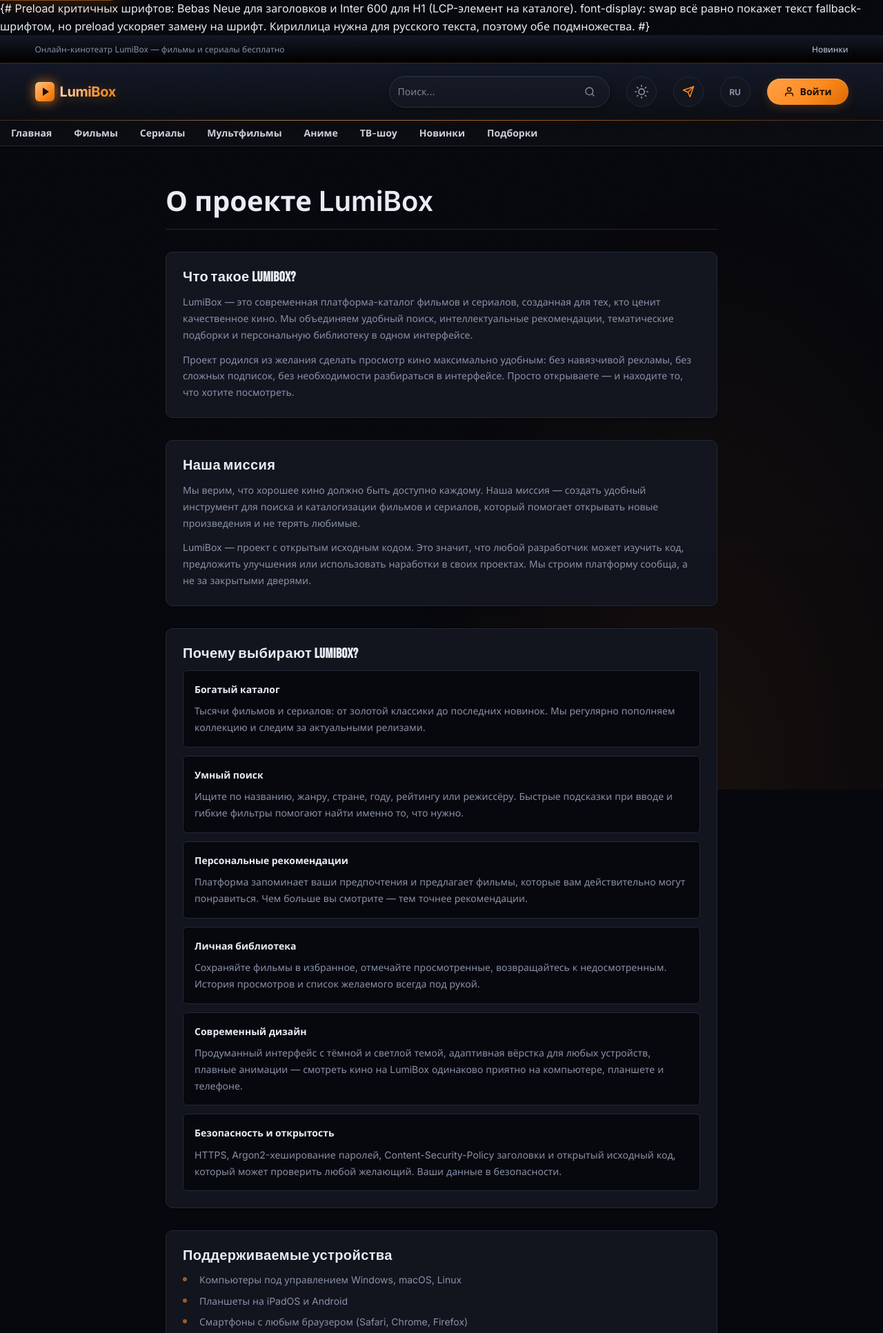
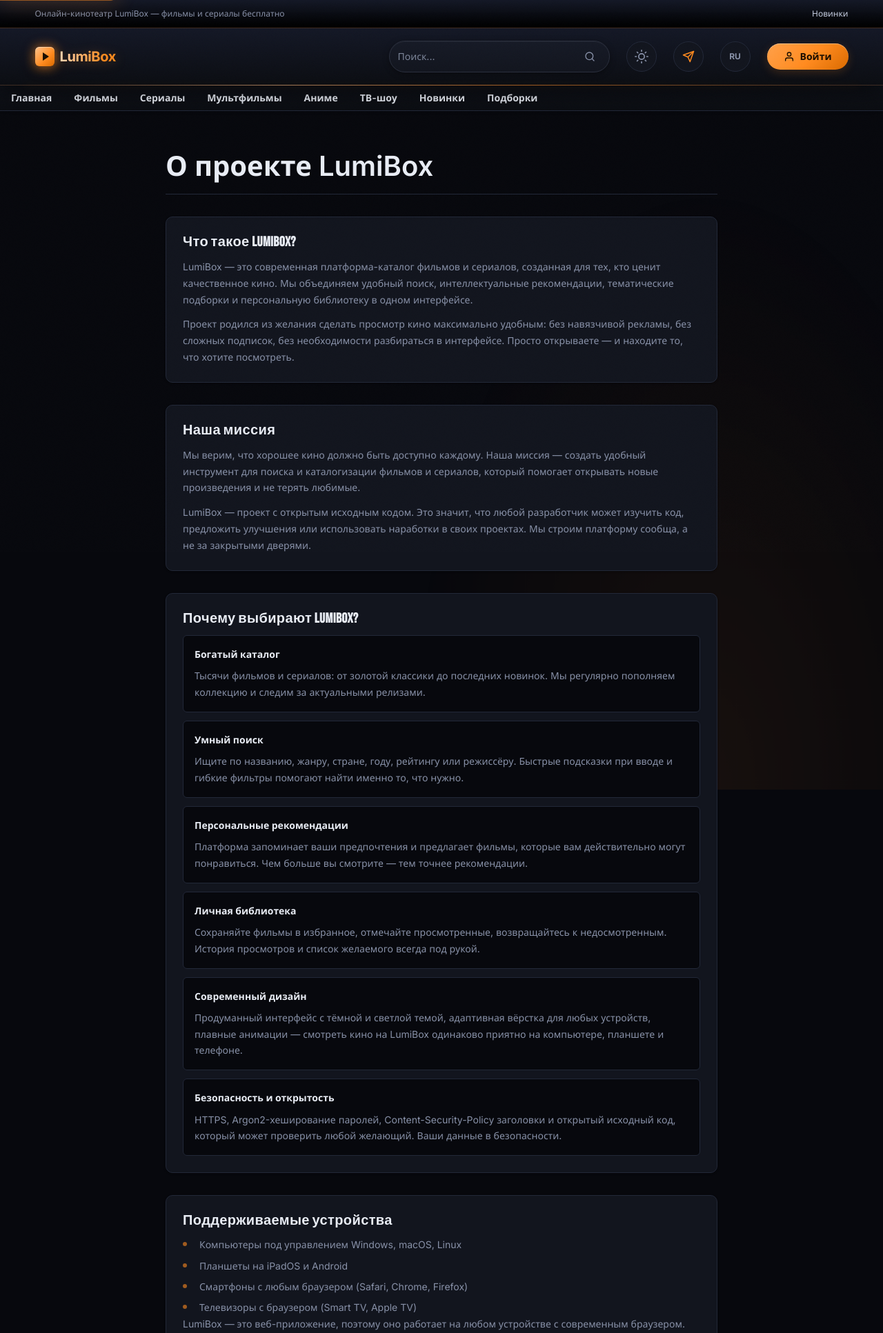
Before and after one commit to nm-backend/lumibox, a Django app: page /about/ in a window 1280 px wide. Shown: the top 1933 px of the page at 69% size. Run offline with Django 5.2, Linux system fonts and the light colour scheme; parts of the project's set-up code (start-up, migrations or seed data) failed here and were passed over.

Commit message:
fix: wrap multi-line font-preload comment in {% comment %} so it stops rendering as visible text
Django only supports single-line {# #} comments; the multi-line comment about
font preloads was leaking raw text to the top of every page on production.

```diff
--- a/templates/base.html
+++ b/templates/base.html
@@ -11,10 +11,10 @@
 
     <link rel="stylesheet" href="{% static 'css/fonts.css' %}?v={{ static_version }}">
 
-    {# Preload критичных шрифтов: Bebas Neue для заголовков и Inter 600 для
+    {% comment %} Preload критичных шрифтов: Bebas Neue для заголовков и Inter 600 для
        H1 (LCP-элемент на каталоге). font-display: swap всё равно покажет
        текст fallback-шрифтом, но preload ускоряет замену на шрифт.
-       Кириллица нужна для русского текста, поэтому обе подмножества. #}
+       Кириллица нужна для русского текста, поэтому обе подмножества. {% endcomment %}
     <link rel="preload" href="{% static 'fonts/BebasNeue-400-latin.woff2' %}" as="font" type="font/woff2" crossorigin>
     <link rel="preload" href="{% static 'fonts/Inter-600-latin.woff2' %}" as="font" type="font/woff2" crossorigin>
     <link rel="preload" href="{% static 'fonts/Inter-600-cyrillic.woff2' %}" as="font" type="font/woff2" crossorigin>
```
